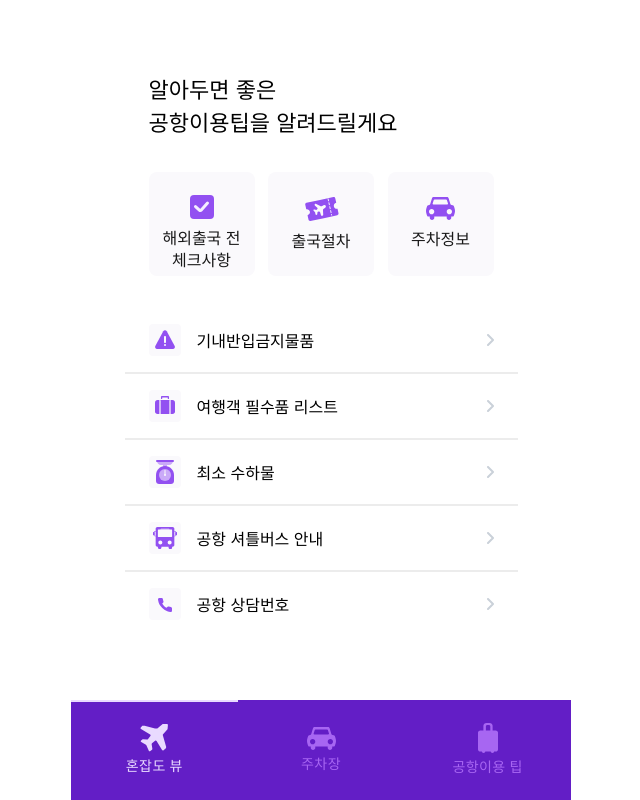
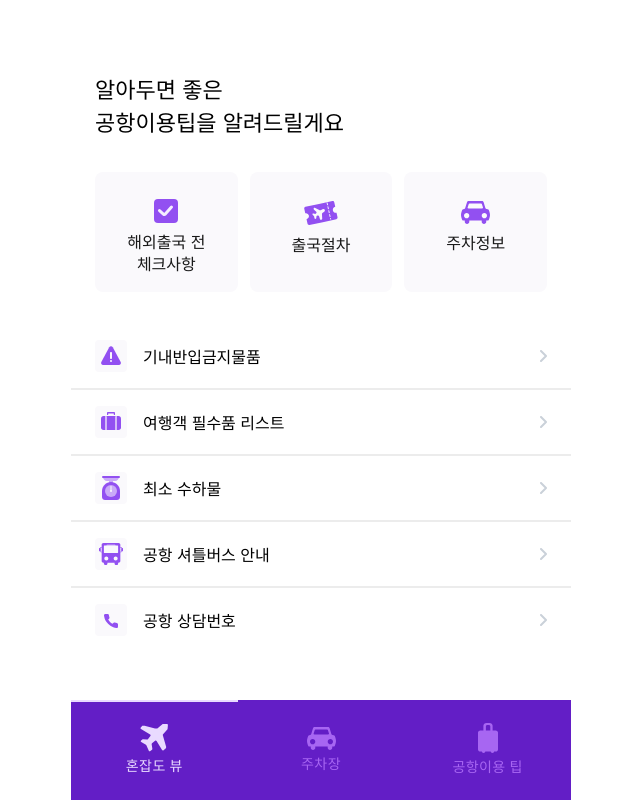
Before and after one commit to HonZapHae/airport-congestion-view, a React (Create React App) app: page /tip in a window 1280 px wide. Shown: the whole page, without its empty margins (319-959 px from the left). Built offline with nearby package versions, Linux system fonts and the light colour scheme; no server answers.

Commit message:
[fix] Tip 간격 조정

```diff
--- a/src/pages/Tip.tsx
+++ b/src/pages/Tip.tsx
@@ -22,8 +22,7 @@ const StyledDiv = styled.div`
 
 const Title = styled.div`
   font-size: 22px;
-  line-height: 150%; /* 33px */
-  max-width: 345px;
+  line-height: 150%;
   padding: 0 24px;
 `;
 
@@ -32,16 +31,15 @@ const Wrapper = styled.div`
   flex-direction: column;
   gap: 32px;
   width: 100%;
-  max-width: 393px;
 `;
 
 const WrapperIcon = styled.div`
-  display: flex;
-  width: 100%;
-  max-width: 345px;
-  padding: 0 24px;
+  display: grid;
+  grid-template-columns: 1fr 1fr 1fr;
+  gap: 12px;
   flex-direction: row;
   justify-content: space-between;
+  padding: 0 24px;
 `;
 
 const IconBox = styled.div`
@@ -52,12 +50,14 @@ const IconBox = styled.div`
   gap: 8px;
   border-radius: 8px;
   background-color: #faf9fc;
-  width: 106px;
-  height: 104px;
+  width: 100%;
+  height: 112px;
+  padding-bottom: 8px;
   text-align: center;
   font-size: 16px;
   line-height: 140%;
   color: #191919;
+  cursor: pointer;
   &:hover {
     background-color: #f2f0f5;
   }
@@ -141,7 +141,11 @@ export function Tip() {
             <Ticket />
             출국절차
           </IconBox>
-          <IconBox>
+          <IconBox
+            onClick={() => {
+              navigate('/parking');
+            }}
+          >
             <Car />
             주차정보
           </IconBox>
```
